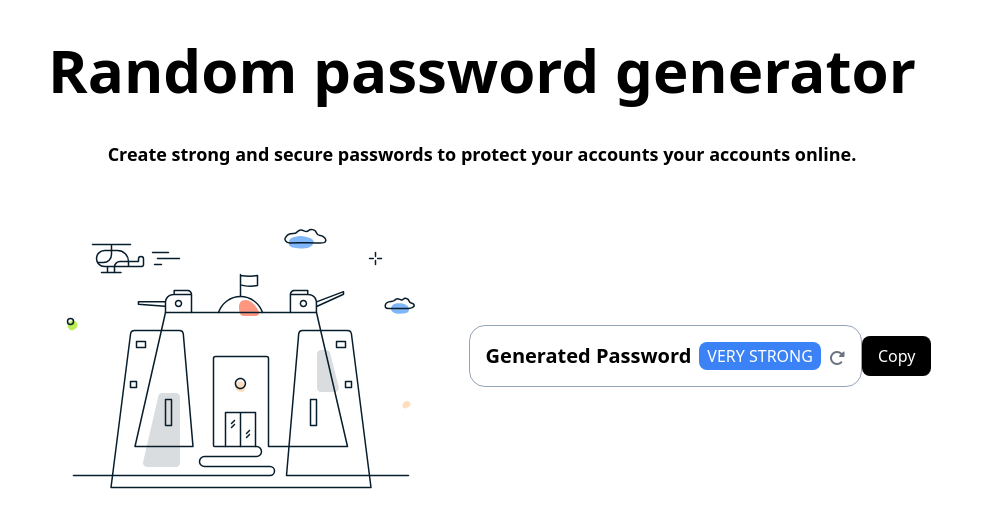
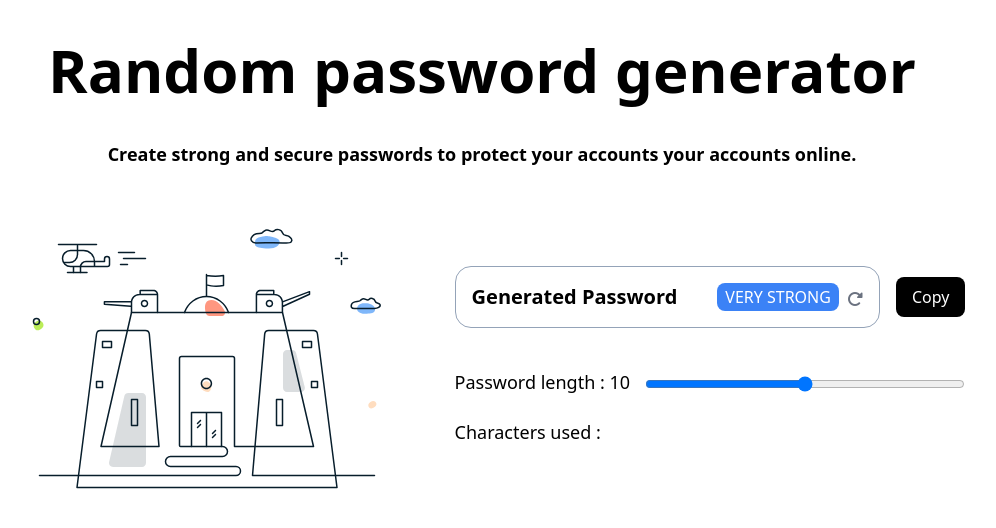
Before and after one commit to Faristp7/secureGen, a React (Vite) app: page / in a window 1280 px wide. Shown: the top 528 px of the page, without its empty margins (158-1154 px from the left). Built offline with nearby package versions, Linux system fonts and the light colour scheme.

Commit message:
Slider completed

```diff
--- a/package.json
+++ b/package.json
@@ -10,6 +10,7 @@
     "preview": "vite preview"
   },
   "dependencies": {
+    "framer-motion": "^10.16.16",
     "react": "^18.2.0",
     "react-dom": "^18.2.0"
   },
--- a/src/App.tsx
+++ b/src/App.tsx
@@ -1,30 +1,52 @@
 import './App.css'
 import bannerImage from './assets/download.svg'
+import Slider from './component/Slider'
+import React from 'react';
 
 function App() {
+  const [passwordLength, setPasswordLength] = React.useState<number>(10);
+
+  const handleSlide = (value: number) => {
+    setPasswordLength(value);
+  };
+
   return (
     <div className='mt-10'>
       <div className='text-center'>
         <h1 className='font-extrabold text-3xl sm:text-6xl text-black font-sans'>Random password generator</h1>
         <h3 className='sm:text-lg mt-10 text-black sm:font-semibold'>Create strong and secure passwords to protect your accounts your accounts online.</h3>
       </div>
-      <div className="flex flex-col sm:flex-row mt-8 justify-center gap-5 items-center">
+      <div className="flex flex-col sm:flex-row mt-8 justify-center gap-10 items-center">
         <div>
           <img src={bannerImage} alt="Banner" />
         </div>
-        <div className="flex flex-col sm:flex-row items-center">
-          <div className="flex flex-1 gap-2 justify-between border border-slate-400 rounded-2xl bg-white p-4">
+        <div>
+          <div className="flex flex-col gap-4 sm:flex-row items-center">
+            <div className="flex flex-1 gap-10 justify-between border border-slate-400 rounded-2xl bg-white p-4">
               <h1 className="text-xl font-semibold">Generated Password</h1>
               <div className="flex items-center gap-2">
                 <div className="bg-blue-500 rounded-lg px-2 py-0.5">
                   <p className="text-white uppercase">Very Strong</p>
                 </div>
-              <i className="fas fa-rotate-right mt-1 text-gray-500"></i>
+                <i className="fas fa-rotate-right mt-1 text-gray-500 active:rotate-180 transition duration-300 hover:cursor-pointer"></i>
               </div>
             </div>
             <button className="bg-black text-white py-2 px-4 rounded-lg mt-4 sm:mt-0">
               Copy
             </button>
+          </div>
+          <div className='mt-10'>
+            <div className='flex justify-between'>
+              <h3 className='text-lg'>Password length : <span className='text-lg font-medium'>{passwordLength}</span></h3>
+              <Slider onSlide={handleSlide}/>
+            </div>
+          </div>
+          <div className='mt-5'>
+            <div>
+              <h3 className='text-lg'>Characters used : </h3>
+
+            </div>
+          </div>
         </div>
       </div>
     </div>
--- /dev/null
+++ b/src/component/CheckBox.tsx
@@ -0,0 +1,9 @@
+import React from 'react'
+
+export default function CheckBox() {
+  return (
+    <div>
+
+    </div>
+  )
+}
--- /dev/null
+++ b/src/component/Slider.tsx
@@ -0,0 +1,32 @@
+import React from 'react';
+
+interface SliderProps {
+  onSlide: (value: number) => void;
+}
+
+const Slider: React.FC<SliderProps> = ({ onSlide }) => {
+  const [value, setValue] = React.useState<number>();
+
+  const handleSlide = (e: React.ChangeEvent<HTMLInputElement>) => {
+    const newValue = parseInt(e.target.value, 10);
+    setValue(newValue);
+    onSlide(newValue);
+  };
+
+  return (
+    <div className="w-full max-w-xs">
+      <input
+        type="range"
+        id="slider"
+        min="10"
+        max="20"
+        step="1"
+        value={value}
+        onChange={handleSlide}
+        className="w-full mt-2"
+      />
+    </div>
+  );
+};
+
+export default Slider;
```
Also changed, not shown: 2 other files (tests, documents, lock files or other folders). Lines whose indentation alone changed are shown as unchanged.
